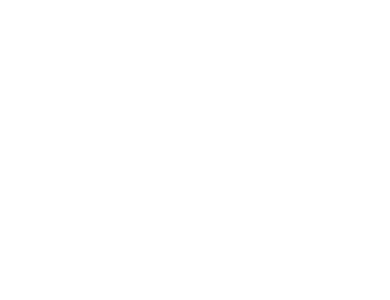
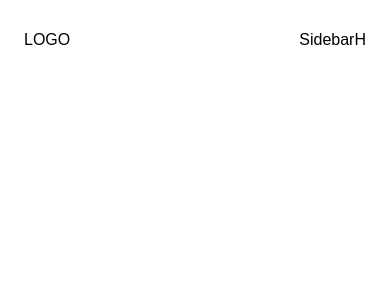
Before and after one commit to Next-Solve-Studio/spendwise-page, a Next.js app: page / in a window 390 px wide. Shown: the top 300 px of the page. Built offline with nearby package versions, Linux system fonts and the light colour scheme.

Commit message:
Header
Criando arquivo e estrutura Base do Header

```diff
--- a/src/app/layout.tsx
+++ b/src/app/layout.tsx
@@ -1,5 +1,7 @@
 import type { Metadata } from "next";
 import "./globals.css";
+
+import Header from "@/components/layout/header/Header";
 
 export const metadata: Metadata = {
   title: "Spendwise | Controle Financeiro Inteligente",
@@ -55,6 +57,7 @@
 export default function RootLayout({ children }: LayoutProps<"/">) {
   return (
     <html lang="pt-BR" className={``}>
+      <Header />
       <body className="min-h-full flex flex-col">{children}</body>
     </html>
   );
--- a/src/components/home/HomeMain.tsx
+++ b/src/components/home/HomeMain.tsx
@@ -0,0 +1,8 @@
+
+export default function HomeMain() {
+    return (
+       <main className='flex items-center justify-center flex-col'>
+
+       </main>
+    )
+}
--- /dev/null
+++ b/src/components/layout/header/Header.tsx
@@ -0,0 +1,44 @@
+"use client"
+import { useState, useEffect } from "react"
+
+import LogoH from "./sections/logo/LogoH";
+import NavigationH from "./sections/navigation/NavigationH";
+import ButtonsH from "./sections/buttons/ButtonsH";
+import SidebarH from "./sections/Sidebar/SidebarH";
+
+export default function Header() {
+    const [scrolled, setScrolled] = useState(false);
+
+    useEffect(() => {
+        const handleScroll = () => {
+            setScrolled(window.scrollY > 20)
+        };
+
+        handleScroll();
+
+        window.addEventListener("scroll", handleScroll);
+        return () => {
+            window.removeEventListener("scroll", handleScroll)
+        };
+
+    }, []);
+
+    return (
+        <header className={`fixed top-0 w-full h-20 z-50 transition-all duration-300 ${scrolled
+            ? "bg-black/80 backdrop-blur-md shadow-lg"
+            : "bg-transparent"
+            }`}>
+            <section className="max-w-7xl mx-auto flex items-center justify-between h-full px-6 md:px-10 lg:px-16">
+                <div className="flex items-center gap-6">
+                    <LogoH />
+
+                    <div className="hidden md:flex"><NavigationH /></div>
+                </div>
+                <div className="flex items-center gap-4">
+                    <div className="hidden md:flex"><ButtonsH /></div>
+                    <div className="md:hidden"><SidebarH /></div>
+                </div>
+            </section>
+        </header>
+    )
+}
--- /dev/null
+++ b/src/components/layout/header/sections/Sidebar/SidebarH.tsx
@@ -0,0 +1,7 @@
+
+
+export default function SidebarH() {
+  return (
+    <div>SidebarH</div>
+  )
+}
--- /dev/null
+++ b/src/components/layout/header/sections/buttons/ButtonsH.tsx
@@ -0,0 +1,7 @@
+
+
+export default function ButtonsH() {
+    return (
+        <div>ButtonsH</div>
+    )
+}
--- /dev/null
+++ b/src/components/layout/header/sections/logo/LogoH.tsx
@@ -0,0 +1,8 @@
+
+export default function LogoH() {
+    return (
+        <section className="">
+LOGO
+        </section>
+    )
+}
--- /dev/null
+++ b/src/components/layout/header/sections/navigation/NavigationH.tsx
@@ -0,0 +1,7 @@
+
+
+export default function NavigationH() {
+    return (
+        <div>NavigationH</div>
+    )
+}
```
Lines whose indentation alone changed are shown as unchanged.
